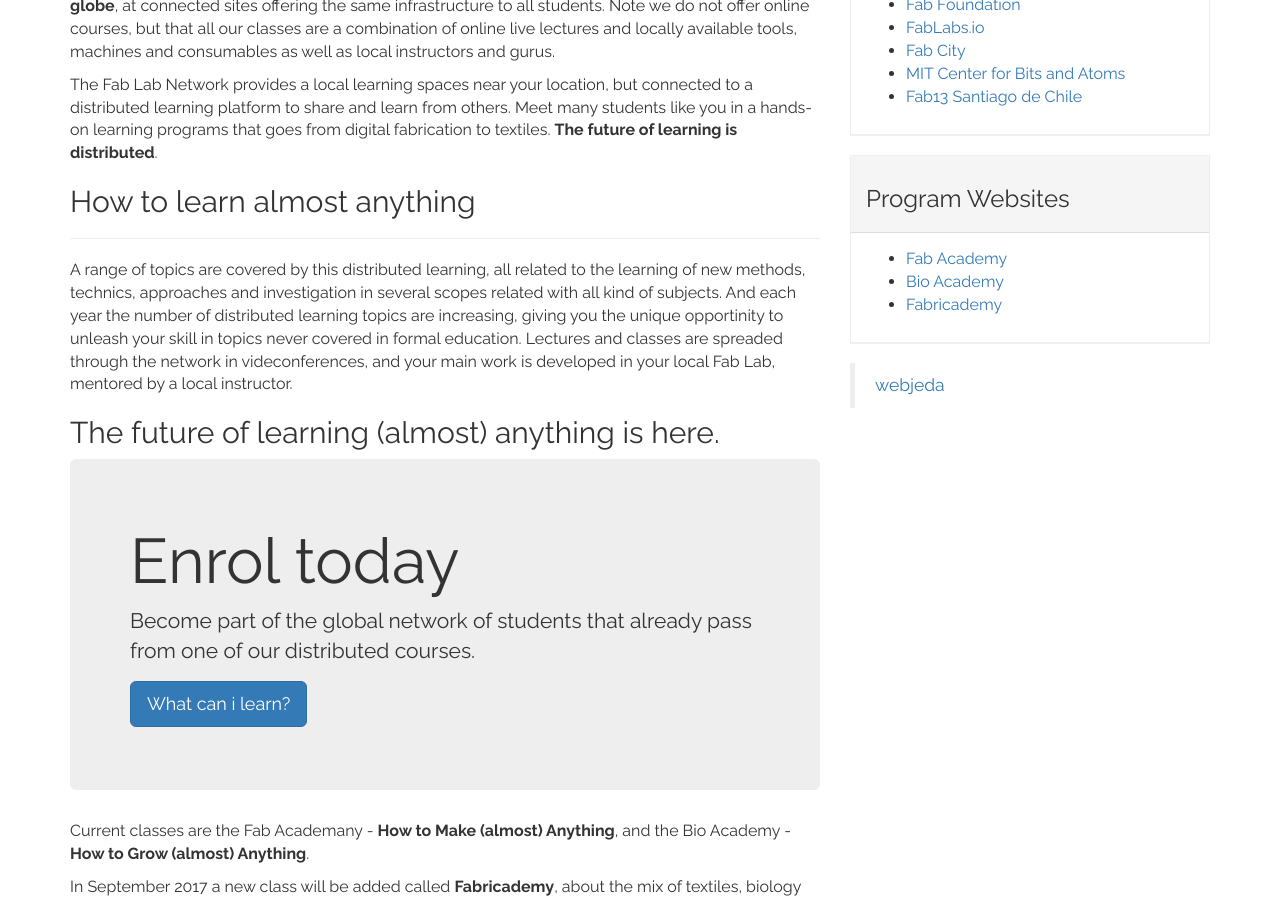
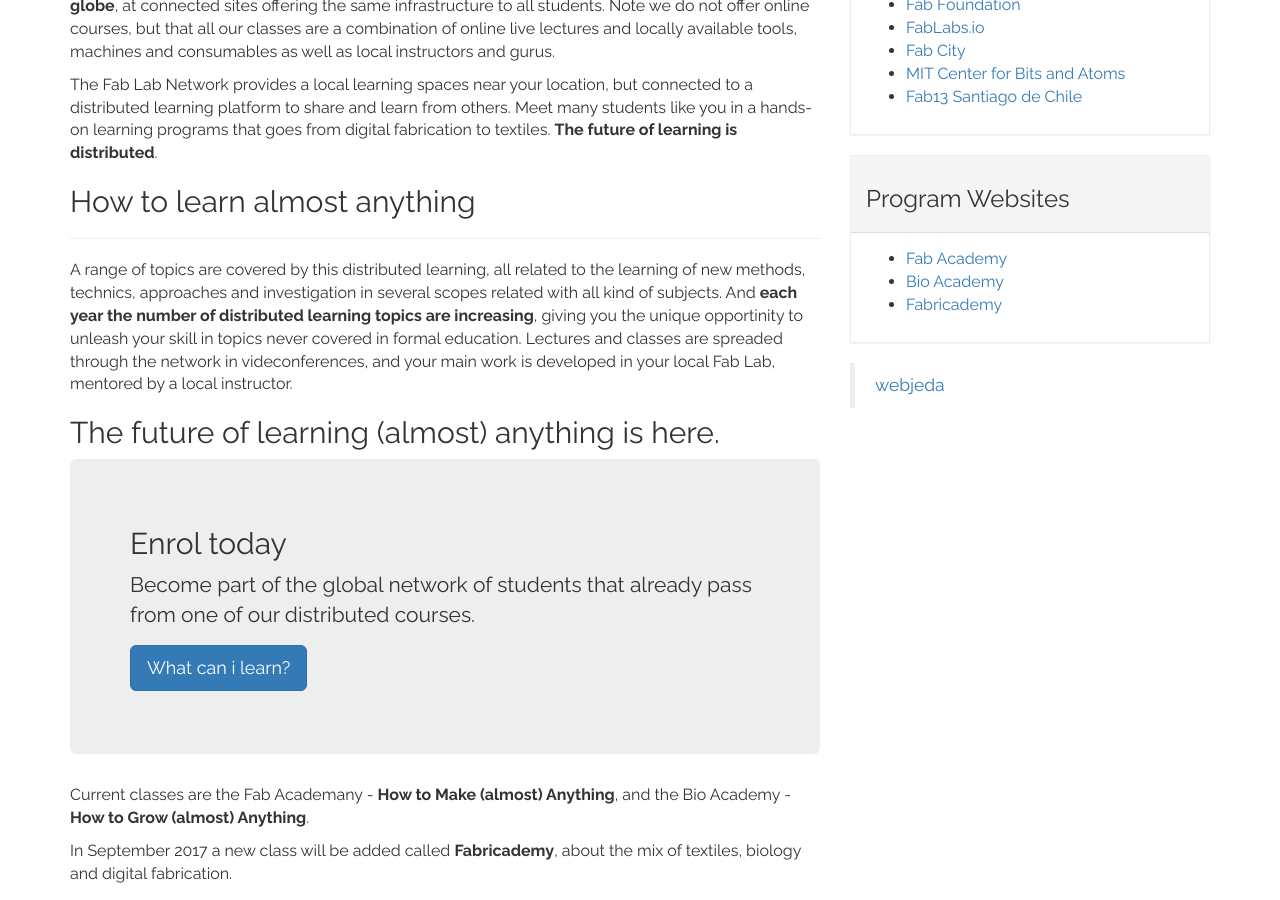
Before and after one commit to eltercerlugar/academany, a Jekyll site: the page built from about.md, in a window 1280 px wide and 900 px high, scrolled down 491 px. Built offline with Jekyll 4.4.1, drawn with Linux system fonts in a browser that asks for light colours.

```diff
--- a/about.md
+++ b/about.md
@@ -17,12 +17,12 @@ The Fab Lab Network provides a local learning spaces near your location, but con
 
 ## How to learn almost anything
 ---
-A range of topics are covered by this distributed learning, all related to the learning of new methods, technics, approaches and investigation in several scopes related with all kind of subjects. And each year the number of distributed learning topics are increasing, giving you the unique opportinity to unleash your skill in topics never covered in formal education.
+A range of topics are covered by this distributed learning, all related to the learning of new methods, technics, approaches and investigation in several scopes related with all kind of subjects. And **each year the number of distributed learning topics are increasing**, giving you the unique opportinity to unleash your skill in topics never covered in formal education.
 Lectures and classes are spreaded through the network in videconferences, and your main work is developed in your local Fab Lab, mentored by a local instructor.
 
 ## The future of learning (almost) anything is here.
 <div class="jumbotron">
-  <h1>Enrol today</h1>
+  <h2>Enrol today</h2>
   <p>Become part of the global network of students that already pass from one of our distributed courses.</p>
   <p><a class="btn btn-primary btn-lg">What can i learn?</a></p>
 </div>
```
